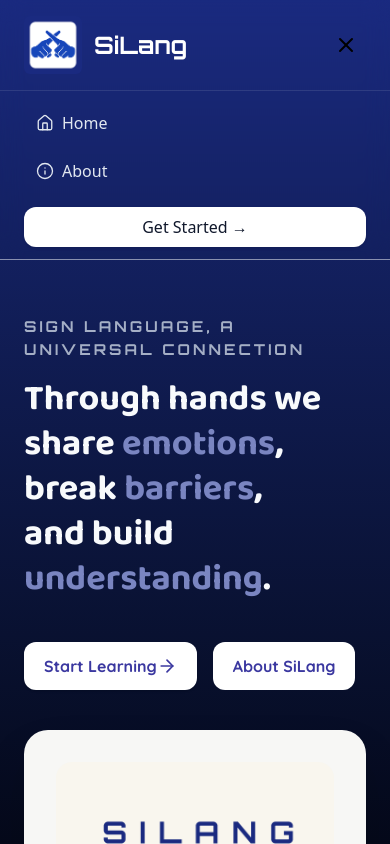
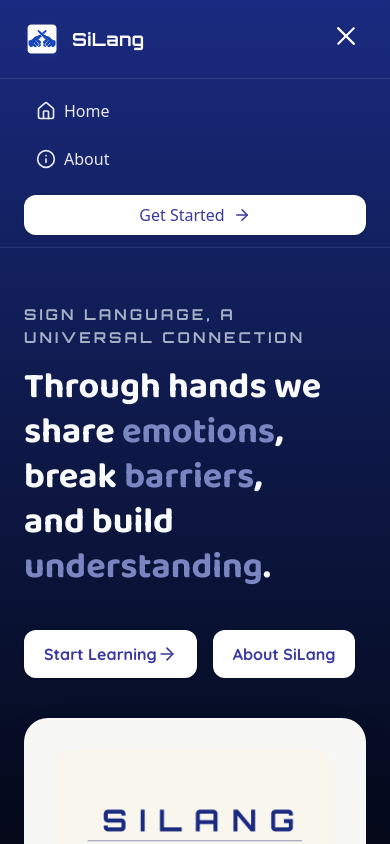
Before and after one commit to iHanzyy/silang-web, a Next.js app: page / in a window 390 px wide. Both pictures are taken after a click on the button "Toggle menu". Shown: the top 844 px of the page. Built offline with nearby package versions, Linux system fonts and the light colour scheme.

Commit message:
add hamburger button animation

```diff
--- a/package.json
+++ b/package.json
@@ -10,6 +10,7 @@
   },
   "dependencies": {
     "lucide-react": "^0.539.0",
+    "motion": "^12.23.12",
     "next": "15.4.6",
     "react": "19.1.0",
     "react-dom": "19.1.0"
--- /dev/null
+++ b/src/components/AnimatedHamburgerButton.js
@@ -0,0 +1,66 @@
+"use client";
+
+import { useEffect, useState } from "react";
+import { MotionConfig, motion } from "framer-motion";
+
+export default function AnimatedHamburgerButton({
+  onToggle,
+  className = "",
+  size = "h-10 w-10",
+  initialOpen = false,
+}) {
+  const [open, setOpen] = useState(initialOpen);
+
+  // Update parent setelah render
+  useEffect(() => {
+    onToggle?.(open);
+  }, [open, onToggle]);
+
+  return (
+    <MotionConfig transition={{ duration: 0.5, ease: "easeInOut" }}>
+      <motion.button
+        type="button"
+        aria-label="Toggle menu"
+        aria-expanded={open}
+        initial={false}
+        animate={open ? "open" : "closed"}
+        onClick={() => setOpen((o) => !o)}
+        className={`relative ${size} rounded-full bg-white/0 transition-colors hover:bg-white/10 focus:outline-none focus-visible:ring-2 focus-visible:ring-white/50 ${className}`}
+      >
+        {/* Top */}
+        <motion.span
+          variants={VARIANTS.top}
+          className="absolute h-[2px] w-6 bg-white rounded"
+          style={{ top: "35%", left: "50%", x: "-50%", y: "-50%" }}
+        />
+        {/* Middle */}
+        <motion.span
+          variants={VARIANTS.middle}
+          className="absolute h-[2px] w-6 bg-white rounded"
+          style={{ top: "50%", left: "50%", x: "-50%", y: "-50%" }}
+        />
+        {/* Bottom — sekarang SAMA panjang & CENTER */}
+        <motion.span
+          variants={VARIANTS.bottom}
+          className="absolute h-[2px] w-6 bg-white rounded"
+          style={{ bottom: "35%", left: "50%", x: "-50%", y: "50%" }}
+        />
+      </motion.button>
+    </MotionConfig>
+  );
+}
+
+const VARIANTS = {
+  top: {
+    open:   { rotate: ["0deg", "0deg", "45deg"], top:   ["35%", "50%", "50%"] },
+    closed: { rotate: ["45deg", "0deg", "0deg"], top:   ["50%", "50%", "35%"] },
+  },
+  middle: {
+    open:   { rotate: ["0deg", "0deg", "-45deg"] },
+    closed: { rotate: ["-45deg", "0deg", "0deg"] },
+  },
+  bottom: {
+    open:   { rotate: ["0deg", "0deg", "45deg"], bottom: ["35%", "50%", "50%"], left: "50%" },
+    closed: { rotate: ["45deg", "0deg", "0deg"], bottom: ["50%", "50%", "35%"], left: "50%" },
+  },
+};
--- a/src/components/Navbar.js
+++ b/src/components/Navbar.js
@@ -1,84 +1,108 @@
 "use client";
 
+import { useState } from "react";
 import Link from "next/link";
 import Image from "next/image";
-import { useState } from "react";
-import { Menu, X, Home as HomeIcon, Info, ArrowRight } from "lucide-react";
+import { AnimatePresence, motion } from "framer-motion";
+import { Home as HomeIcon, Info, ArrowRight } from "lucide-react";
+import AnimatedHamburgerButton from "@/components/AnimatedHamburgerButton";
 import { orbitron, quicksand } from "@/lib/fonts";
 
-const NavLink = ({ href, children, icon: Icon, iconSize = 18, iconStroke = 1.75 }) => (
+const NavLink = ({ href, children, icon: Icon, iconSize = 20 }) => (
   <Link
     href={href}
-    className="inline-flex items-center gap-2 px-3 py-2 rounded-md text-slate-200 hover:text-white hover:bg-white/10 transition"
+    className={`inline-flex items-center gap-2 px-3 py-2 rounded-md text-slate-200 hover:text-white hover:bg-white/10 transition ${quicksand.className} font-semibold text-xl`}
   >
-    {Icon ? <Icon size={iconSize} strokeWidth={iconStroke} /> : null}
+    {Icon ? <Icon size={iconSize} strokeWidth={1.75} /> : null}
     <span>{children}</span>
   </Link>
 );
 
 export default function Navbar() {
-  const [open, setOpen] = useState(false);
+  const [mobileOpen, setMobileOpen] = useState(false);
 
   return (
-    <header className="sticky top-0 z-50 border-b border-white/50 backdrop-blur-md">
+    <header className="sticky top-0 z-50 border-b border-white/10 bg-transparent">
       <nav className="mx-auto max-w-7xl px-6 py-4 flex items-center justify-between">
-        {/* Left: Brand */}
+        {/* Brand */}
         <Link href="/" className="flex items-center gap-3">
           <Image
             src="/LogoSiLang.png"
             alt="SiLang Logo"
-            width={58}
-            height={58}
+            width={36}
+            height={36}
             className="rounded-md"
             priority
           />
-          <span className={`${orbitron.className} text-2xl font-bold text-white`}>SiLang</span>
+          <span className={`text-lg sm:text-xl font-bold tracking-wide text-white ${orbitron.className}`}>
+            SiLang
+          </span>
         </Link>
 
-
         {/* Desktop links */}
-        <div className={`hidden md:flex items-center gap-1 ${quicksand.className} font-semibold text-xl`}>
-
-          <NavLink href="/" icon={HomeIcon} iconSize={25}>Home</NavLink>
-          <NavLink href="/about" icon={Info} iconSize={25}>About</NavLink>
+        <div className="hidden md:flex items-center gap-1">
+          <NavLink href="/" icon={HomeIcon}>Home</NavLink>
+          <NavLink href="/about" icon={Info}>About</NavLink>
         </div>
 
-        {/* Right: CTA */}
+        {/* Desktop CTA */}
         <div className="hidden md:block">
           <Link
             href="#get-started"
-            className={`inline-flex items-center gap-2 rounded-xl bg-white text-[#3B38A0] px-4 py-2 font-bold shadow hover:shadow-lg transition ${quicksand.className}`}
+            className="inline-flex items-center gap-2 rounded-xl bg-white text-[#3B38A0] px-4 py-2 font-medium shadow hover:shadow-lg transition"
           >
-            Get Started <ArrowRight aria-hidden="true" size={20} />
+            Get Started
+            <ArrowRight size={20} aria-hidden="true" />
           </Link>
         </div>
 
-        {/* Mobile toggle */}
-        <button
-          aria-label="Toggle menu"
-          onClick={() => setOpen((v) => !v)}
-          className="md:hidden inline-flex items-center justify-center p-2 rounded-md hover:bg-white/10"
-        >
-          {open ? <X /> : <Menu />}
-        </button>
+        {/* Mobile hamburger */}
+        <div className="md:hidden">
+          {/* onToggle hanya dipanggil dari useEffect di child → tidak memicu error */}
+          <AnimatedHamburgerButton onToggle={setMobileOpen} />
+        </div>
       </nav>
 
-      {/* Mobile menu */}
-      {open && (
-        <div className="md:hidden border-t border-white/10">
+      {/* Mobile dropdown menu */}
+      <AnimatePresence>
+        {mobileOpen && (
+          <motion.div
+            key="mobile-menu"
+            initial={{ height: 0, opacity: 0 }}
+            animate={{ height: "auto", opacity: 1 }}
+            exit={{ height: 0, opacity: 0 }}
+            transition={{ duration: 0.25 }}
+            className="md:hidden border-t border-white/10"
+          >
             <div className="mx-auto max-w-7xl px-6 py-3 flex flex-col gap-2">
-            <NavLink href="/" icon={HomeIcon}>Home</NavLink>
-            <NavLink href="/about" icon={Info}>About</NavLink>
+              <Link
+                href="/"
+                onClick={() => setMobileOpen(false)}
+                className="inline-flex items-center gap-2 rounded-md px-3 py-2 text-white/90 hover:bg-white/10"
+              >
+                <HomeIcon size={20} />
+                Home
+              </Link>
+              <Link
+                href="/about"
+                onClick={() => setMobileOpen(false)}
+                className="inline-flex items-center gap-2 rounded-md px-3 py-2 text-white/90 hover:bg-white/10"
+              >
+                <Info size={20} />
+                About
+              </Link>
               <Link
                 href="#get-started"
-              className="inline-flex items-center justify-center rounded-xl bg-white text-slate-900 px-4 py-2 font-medium shadow mt-2"
-              onClick={() => setOpen(false)}
+                onClick={() => setMobileOpen(false)}
+                className="mt-2 inline-flex items-center justify-center gap-2 rounded-xl bg-white text-[#3B38A0] px-4 py-2 font-medium shadow"
               >
-              Get Started →
+                Get Started
+                <ArrowRight size={18} aria-hidden="true" />
               </Link>
             </div>
-        </div>
+          </motion.div>
         )}
+      </AnimatePresence>
     </header>
   );
 }
```
Also changed, not shown: 1 other file (tests, documents, lock files or other folders). Lines whose indentation alone changed are shown as unchanged.
